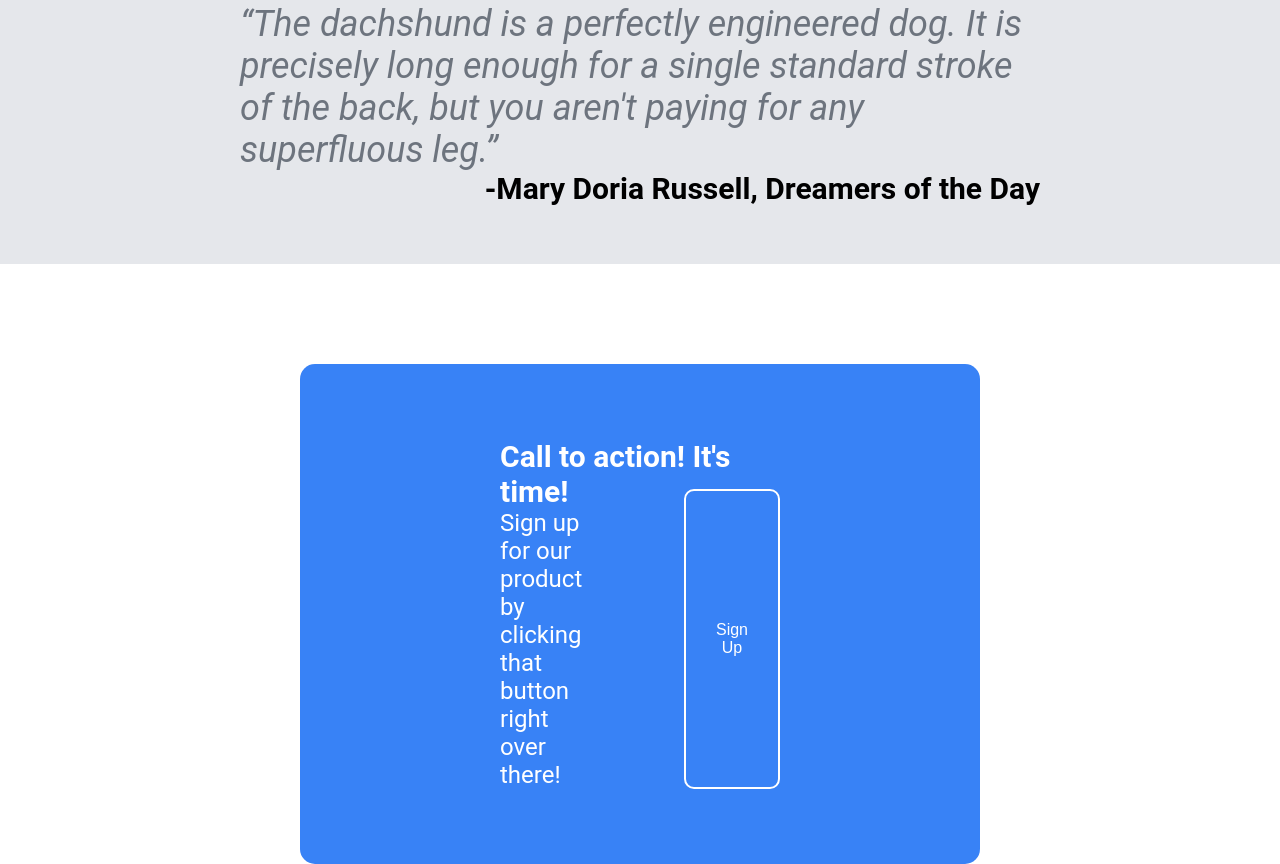
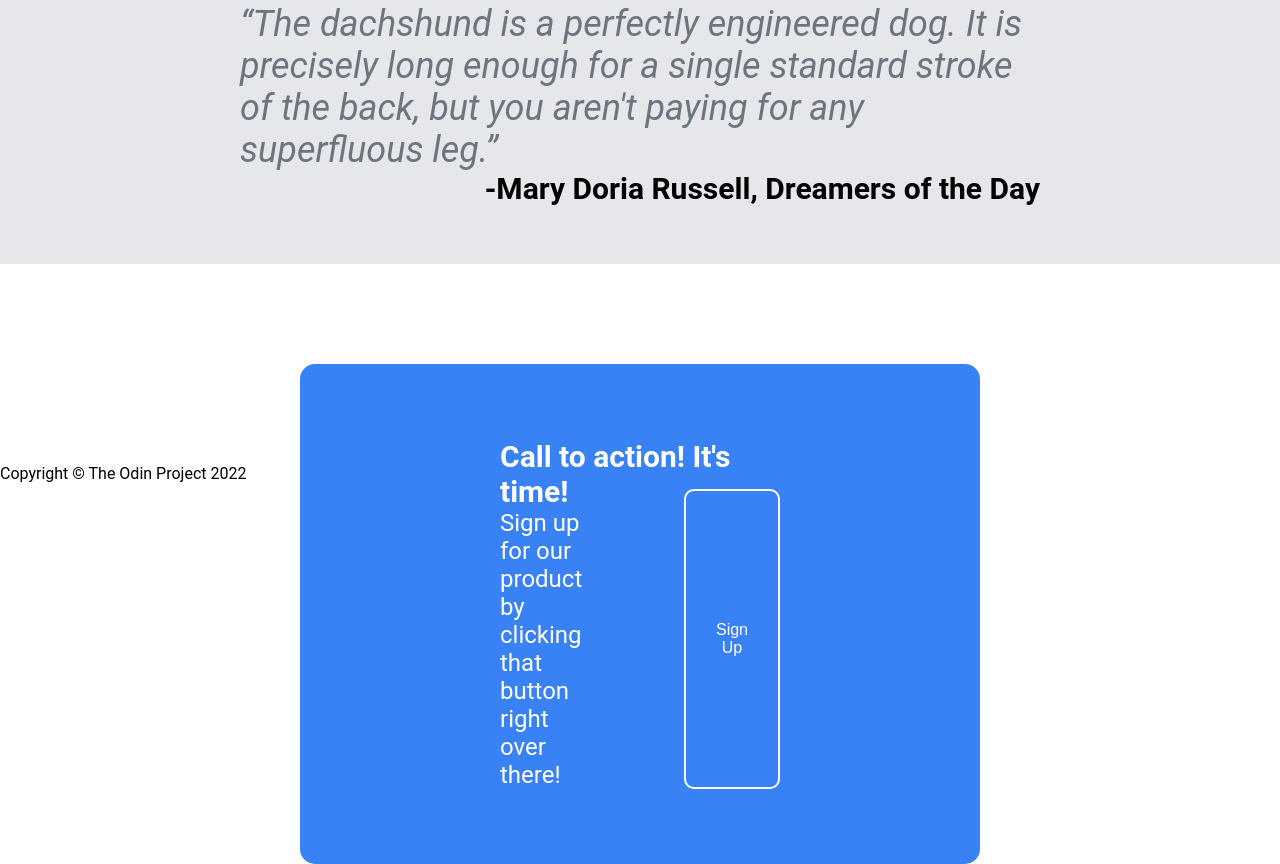
Before and after one commit to JasonJiang1999/Landing-Page-Project, a plain HTML site: page index.html in a window 1280 px wide. Shown: the part 1014-1878 px from the top of the page. Drawn offline with Linux system fonts and the light colour scheme.

Commit message:
Add footer

```diff
--- a/index.html
+++ b/index.html
@@ -66,6 +66,8 @@
         </div>
     </div>
 
-
+    <div class="footer">
+        Copyright © The Odin Project 2022
+    </div>
 </body>
 </html>
```
